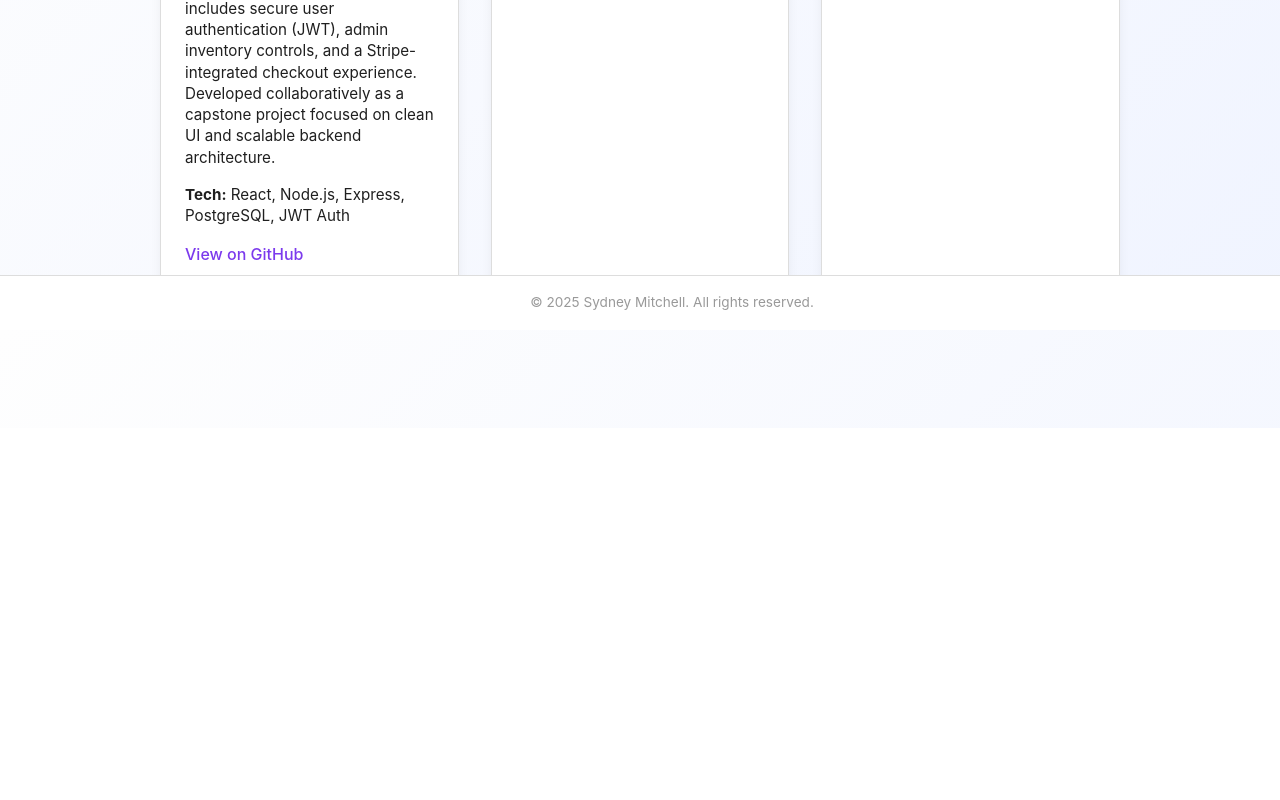
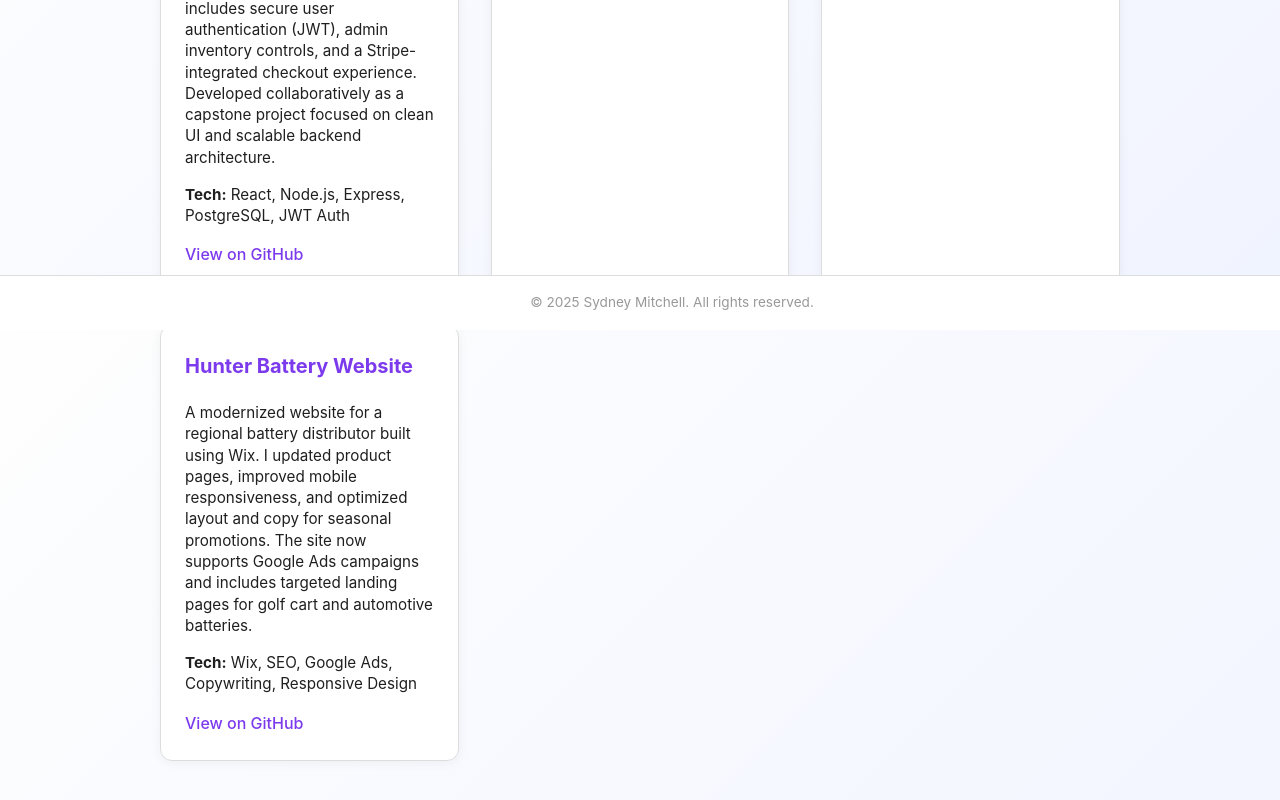
Before and after one commit to sydmitch/portfolio-website, a React (Vite) app: page /projects in a window 1280 px wide. Shown: the part 470-1270 px from the top of the page. Before the commit the page ends 898 px from the top, so only its background shows below. Built offline with nearby package versions, Linux system fonts and the light colour scheme.

Commit message:
Updating projects for Hunter Battery

```diff
--- a/src/pages/Projects.jsx
+++ b/src/pages/Projects.jsx
@@ -17,7 +17,15 @@ export default function Projects() {
       description: 'Library management system with full CRUD, authentication, and PostgreSQL database.',
       tech: 'Node.js, Express, PostgreSQL',
       link: 'https://github.com/sydmitch/Unit2.PuppyBowl.Core.Starter'
+    },
+    {
+      title: 'Hunter Battery Website',
+      description: 'A modernized website for a regional battery distributor built using Wix. I updated product pages, improved mobile responsiveness, and optimized layout and copy for seasonal promotions. The site now supports Google Ads campaigns and includes targeted landing pages for golf cart and automotive batteries.',
+      role: 'Web Designer & Site Editor – updated layout, product copy, mobile styling, and promotional content',
+      tech: 'Wix, SEO, Google Ads, Copywriting, Responsive Design',
+      live: 'https://www.hunterbattery.net/'
     }
+
   ];
 
   return (
```
